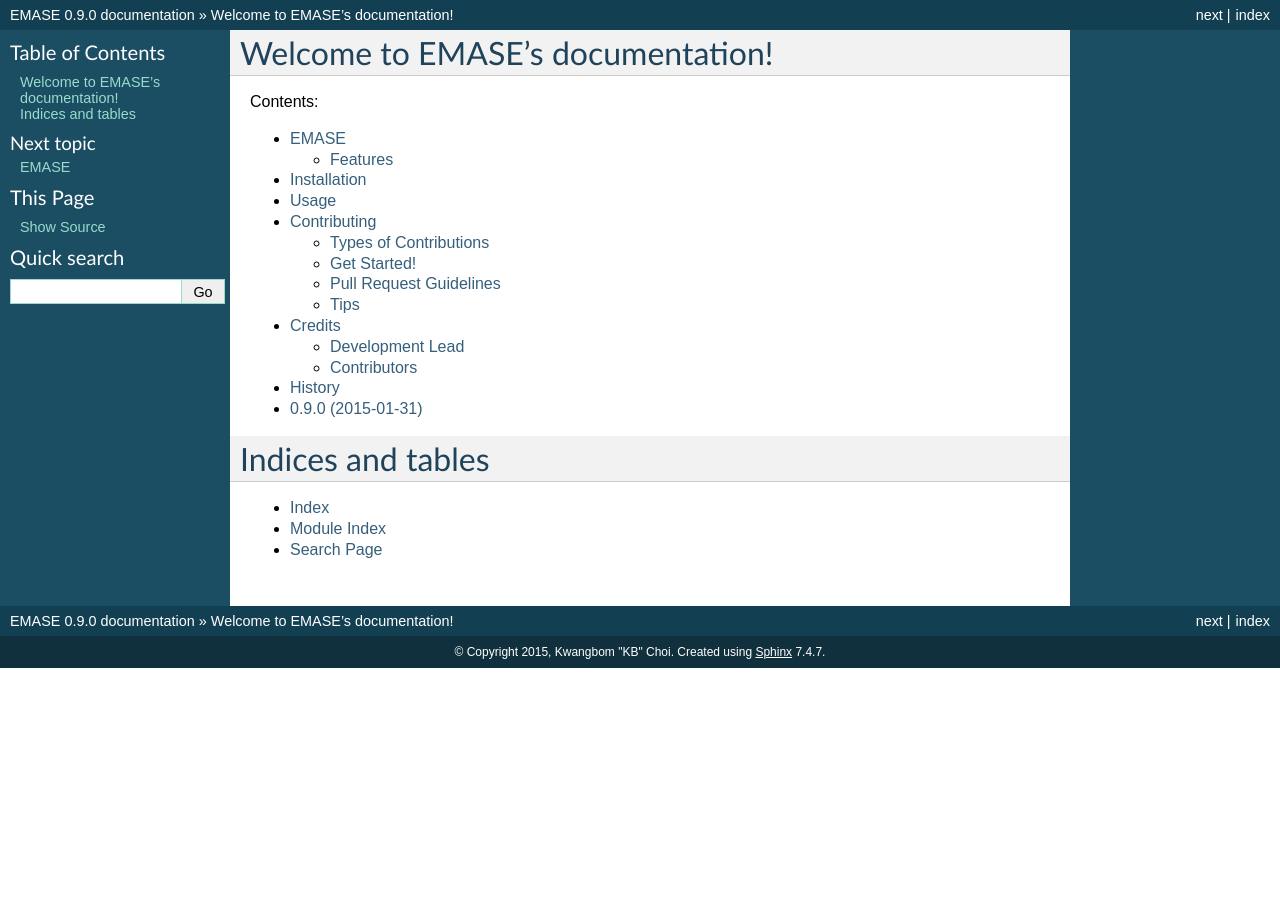
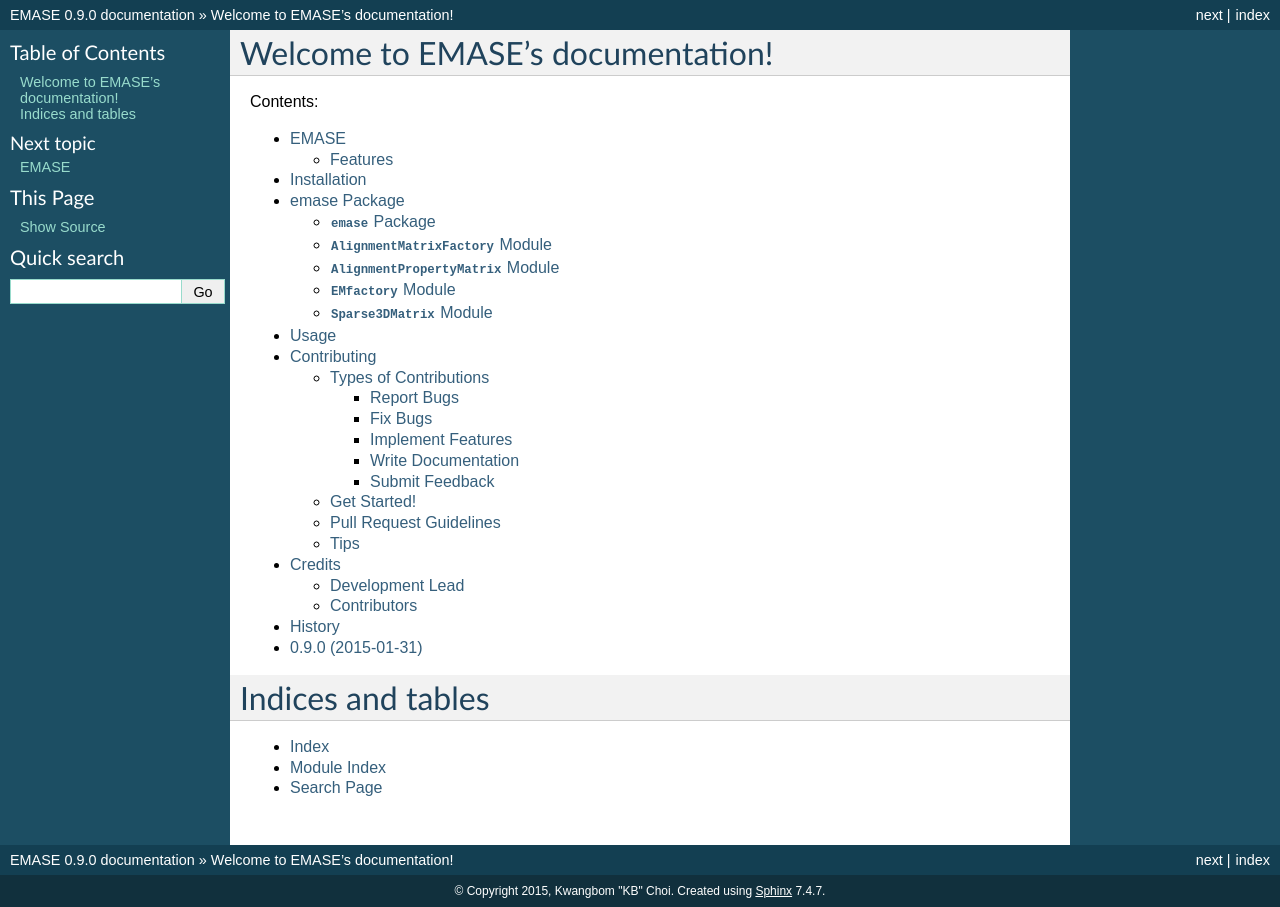
Before and after one commit to churchill-lab/emase, a Sphinx documentation site: the page built from docs/index.rst, in a window 1280 px wide. Built offline with Sphinx 7.4.7, drawn with Linux system fonts in a browser that asks for light colours.

Commit message:
[kbchoi] Updated documentation.

```diff
--- /dev/null
+++ b/docs/emase.rst
@@ -0,0 +1,42 @@
+emase Package
+=============
+
+:mod:`emase` Package
+--------------------
+
+.. automodule:: emase.__init__
+    :members:
+    :undoc-members:
+    :show-inheritance:
+
+:mod:`AlignmentMatrixFactory` Module
+------------------------------------
+
+.. automodule:: emase.AlignmentMatrixFactory
+    :members:
+    :undoc-members:
+    :show-inheritance:
+
+:mod:`AlignmentPropertyMatrix` Module
+-------------------------------------
+
+.. automodule:: emase.AlignmentPropertyMatrix
+    :members:
+    :undoc-members:
+    :show-inheritance:
+
+:mod:`EMfactory` Module
+-----------------------
+
+.. automodule:: emase.EMfactory
+    :members:
+    :undoc-members:
+    :show-inheritance:
+
+:mod:`Sparse3DMatrix` Module
+----------------------------
+
+.. automodule:: emase.Sparse3DMatrix
+    :members:
+    :undoc-members:
+    :show-inheritance:
--- a/docs/index.rst
+++ b/docs/index.rst
@@ -9,10 +9,11 @@
 Contents:
 
 .. toctree::
-   :maxdepth: 2
+   :maxdepth: 4
 
    readme
    installation
+   emase
    usage
    contributing
    authors
--- a/setup.py
+++ b/setup.py
@@ -6,6 +6,7 @@
     from setuptools import setup
 except ImportError:
     from distutils.core import setup
+import emase
 
 
 with open('README.rst') as readme_file:
@@ -27,7 +28,7 @@
 
 setup(
     name='emase',
-    version='0.9.0',
+    version=emase.__version__,
     description="EMASE: Expectation-Maximization algorithm for Allele Specific Expression",
     long_description=readme + '\n\n' + history,
     author="Kwangbom \"KB\" Choi",
```
Also changed, not shown: 1 other file.
